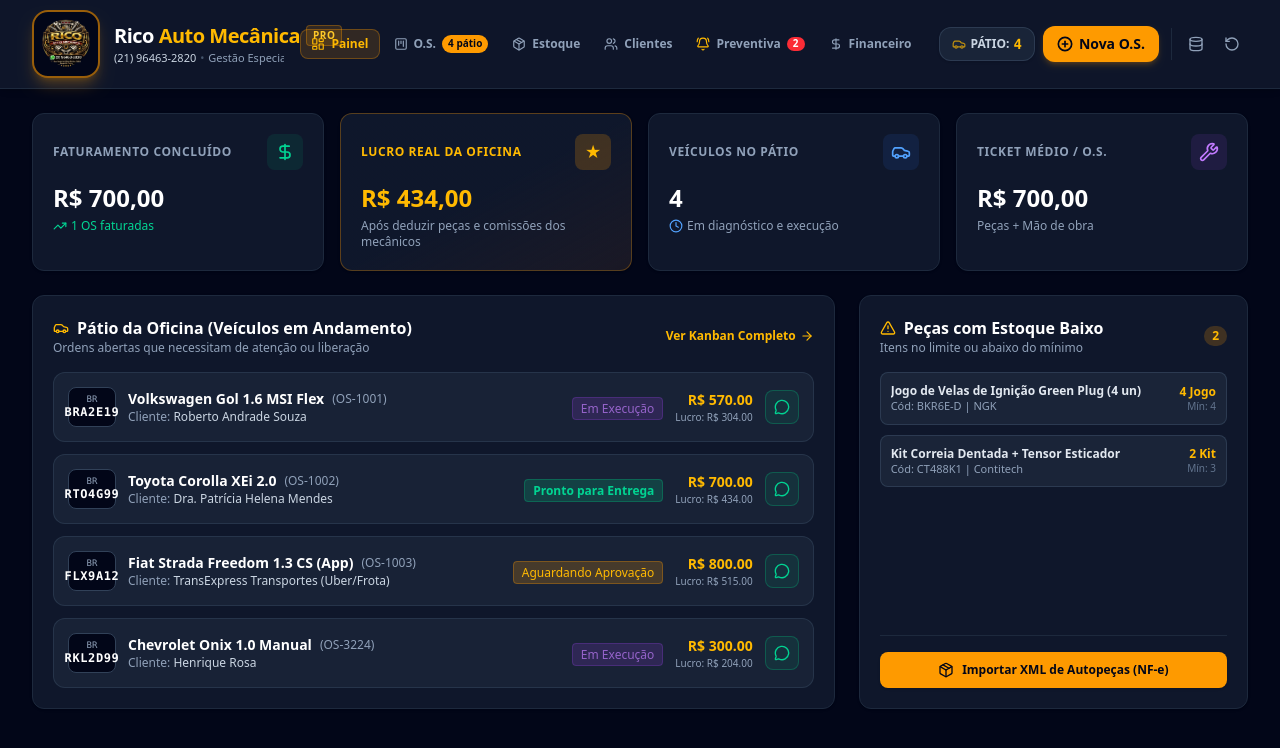
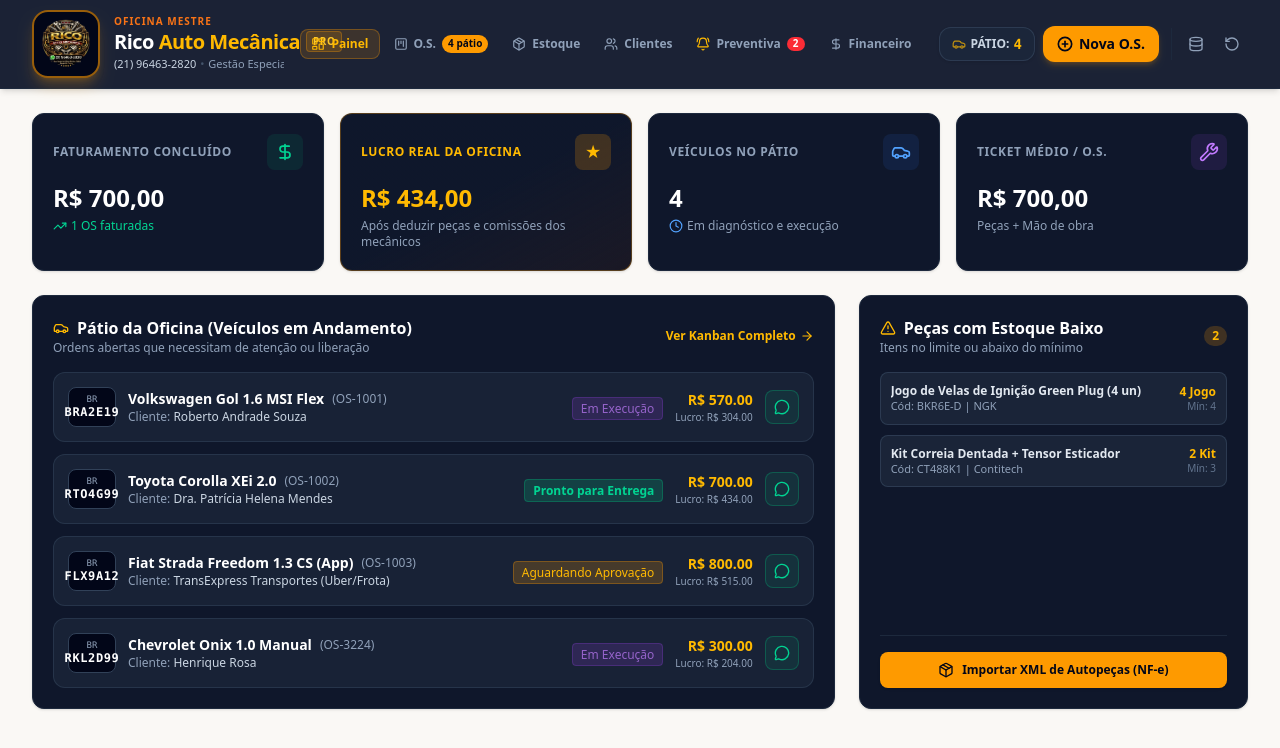
Before and after one commit to henriquerosa2019/oficinamestre.app, a React (Vite) app: page / in a window 1280 px wide. Shown: the top 748 px of the page. Built offline with nearby package versions, Linux system fonts and the light colour scheme.

Commit message:
style: aplicar cor de fundo off-white (#faf8f5) da OS em todo o app e branding OFICINA MESTRE

```diff
--- a/src/App.tsx
+++ b/src/App.tsx
@@ -567,7 +567,7 @@ export const App: React.FC = () => {
   };
 
   return (
-    <div className="min-h-screen bg-slate-950 text-slate-100 flex flex-col antialiased selection:bg-amber-500 selection:text-slate-950">
+    <div className="min-h-screen bg-[#faf8f5] text-slate-800 flex flex-col antialiased selection:bg-[#f97316] selection:text-white">
       {/* Header Principal */}
       <Header
         activeTab={activeTab}
--- a/src/components/Header.tsx
+++ b/src/components/Header.tsx
@@ -56,6 +56,9 @@ export const Header: React.FC<HeaderProps> = ({
                 className="w-[54px] h-[54px] sm:w-[68px] sm:h-[68px] rounded-2xl object-contain bg-slate-950 border-2 border-amber-500/60 p-1 shadow-lg shadow-amber-500/25 shrink-0 transition-transform hover:scale-105"
               />
               <div className="min-w-0 flex flex-col justify-center">
+                <span className="text-[10px] font-black tracking-widest text-[#f97316] uppercase leading-none mb-0.5">
+                  OFICINA MESTRE
+                </span>
                 <div className="flex items-center gap-1.5">
                   <span className="text-base sm:text-xl font-black tracking-tight text-white whitespace-nowrap">
                     Rico <span className="text-amber-400">Auto Mecânica</span>
@@ -367,6 +370,9 @@ export const Header: React.FC<HeaderProps> = ({
                   className="w-12 h-12 rounded-xl border-2 border-amber-500/50 object-contain bg-slate-950 p-1 shadow-md shadow-amber-500/20"
                 />
                 <div>
+                  <span className="text-[10px] font-black tracking-widest text-[#f97316] uppercase leading-none block mb-0.5">
+                    OFICINA MESTRE
+                  </span>
                   <h4 className="text-base font-black text-white">Rico <span className="text-amber-400">Auto Mecânica</span> Pro</h4>
                   <p className="text-[11px] text-amber-500/90 font-medium">Oficina do Rico • (21) 96463-2820</p>
                 </div>
--- a/src/index.css
+++ b/src/index.css
@@ -1,13 +1,13 @@
 @import "tailwindcss";
 
 :root {
-  color-scheme: dark;
+  color-scheme: light dark;
 }
 
 body {
   margin: 0;
-  background-color: #0b0f19;
-  color: #f1f5f9;
+  background-color: #faf8f5;
+  color: #0f172a;
   font-family: system-ui, -apple-system, BlinkMacSystemFont, 'Segoe UI', Roboto, Oxygen, Ubuntu, Cantarell, sans-serif;
   min-height: 100vh;
 }
@@ -18,12 +18,12 @@ body {
   height: 6px;
 }
 ::-webkit-scrollbar-track {
-  background: #0f172a;
+  background: #f1ede6;
 }
 ::-webkit-scrollbar-thumb {
-  background: #334155;
+  background: #cbd5e1;
   border-radius: 9999px;
 }
 ::-webkit-scrollbar-thumb:hover {
-  background: #475569;
+  background: #94a3b8;
 }
```
